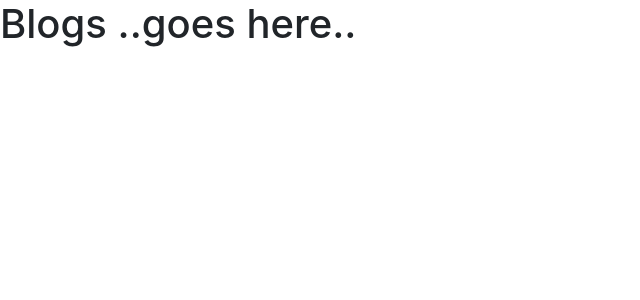
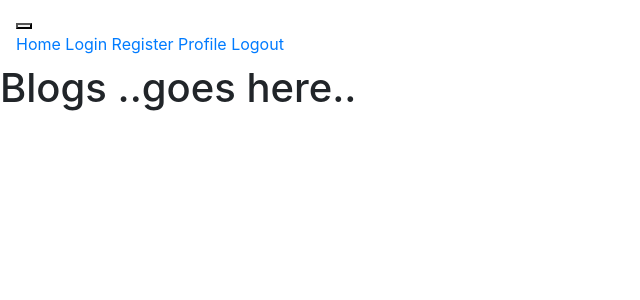
Before and after one commit to DataScienceEastAfrica/DSEA-website, a Django app: page /Blogs/ in a window 1280 px wide. Shown: the top 300 px of the page, without its empty margins (0-640 px from the left). Run offline with Django 3.2, Linux system fonts and the light colour scheme; some libraries are stand-ins or nearby versions.

Commit message:
add register view

```diff
--- a/MyProject/App/views.py
+++ b/MyProject/App/views.py
@@ -1,5 +1,6 @@
 from django.shortcuts import render
 from django.http import HttpResponse
+from django.contrib.auth.forms import UserCreationForm
 
 # Create your views here.
 
@@ -11,3 +12,8 @@ def index(request):
 # Blogs View
 def blog(request):
 	return render(request,'blogs.html')
+
+
+def register(request):
+    form = UserCreationForm
+    return render(request, 'register.html', {'form':form})
--- a/MyProject/templates/base.html
+++ b/MyProject/templates/base.html
@@ -10,6 +10,23 @@
 	<title>{% block title %} {% endblock %}</title>
 </head>
 <body>
+	<nav class="navbar">
+		<div class="inner-width">
+		  <a href="/" class="logo"></a>
+		  <button class="menu-toggler">
+			<span></span>
+			<span></span>
+			<span></span>
+		  </button>
+		  <div class="navbar-menu">
+			<a href="#">Home</a>
+			<a href="#">Login</a>
+			<a href="#">Register</a>
+			<a href="#">Profile</a>
+			<a href="#">Logout</a>
+		  </div>
+		</div>
+	 </nav>
 	{% block content %}
 
 	{% endblock %}
```
Also changed, not shown: MyProject/templates/register.html (added, +27 -0 lines).
